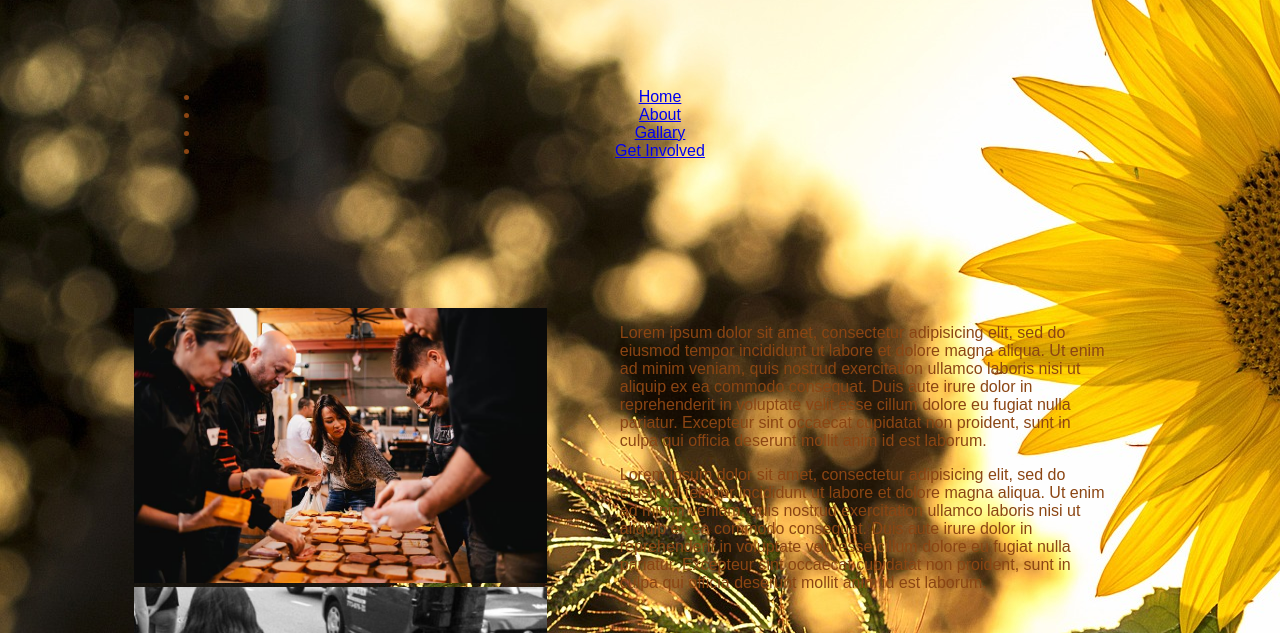
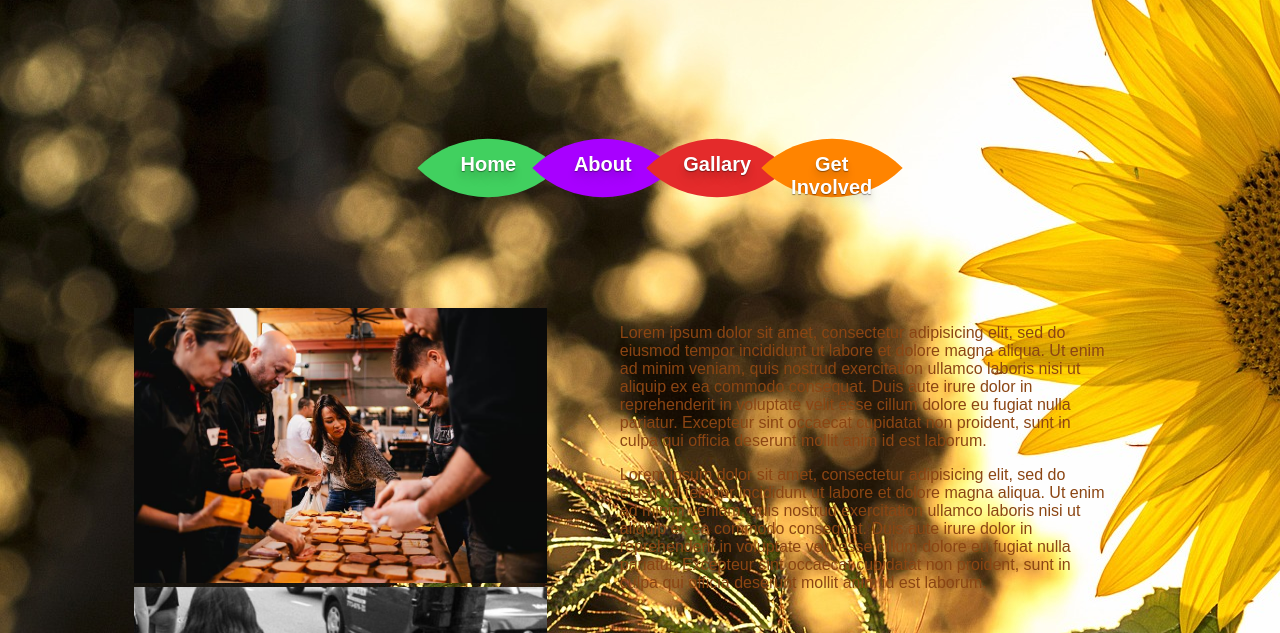
Before and after one commit to whatsgoingon55/whatsgoingon55.github.io, a plain HTML site: page about.html in a window 1280 px wide. Shown: the part 167-800 px from the top of the page. Drawn offline with Linux system fonts and the light colour scheme.

Commit message:
changed nav to all pages

```diff
--- a/about.html
+++ b/about.html
@@ -10,13 +10,14 @@
          <link href='http://fonts.googleapis.com/css?family=Pacifico' rel='stylesheet' type='text/css'>
 <main>
 <nav>
-                <ul>
-                    <li><a href="index.html">Home</a></li>
-                    <li> <a href="about.html">About</a></li>
-                    <li> <a href="gallary.html">Gallary</a></li>
-                    <li> <a href="getinvolved.html">Get Involved</a></li>
+                <ul class="top-menu">
+                    <li><a href="index.html">Home</a><div class="menu-item" id="home"></div></li>
+                    <li> <a href="about.html">About</a><div class="menu-item" id="about"></div></li>
+                    <li> <a href="gallary.html">Gallary</a><div class="menu-item" id="gallary"></div></li>
+                    <li> <a href="getinvolved.html">Get Involved</a><div class="menu-item" id="getinvolved"></div></li>
                 </ul>
                 </nav>
+
 <article id="left">
             <img src="Images/sandwhich.jpg">
             <img src="Images/hashtag_lunch_bag.jpg">
```
Also changed, not shown: gallary.html (+6 -5 lines), getinvolved.html (+6 -5 lines).
